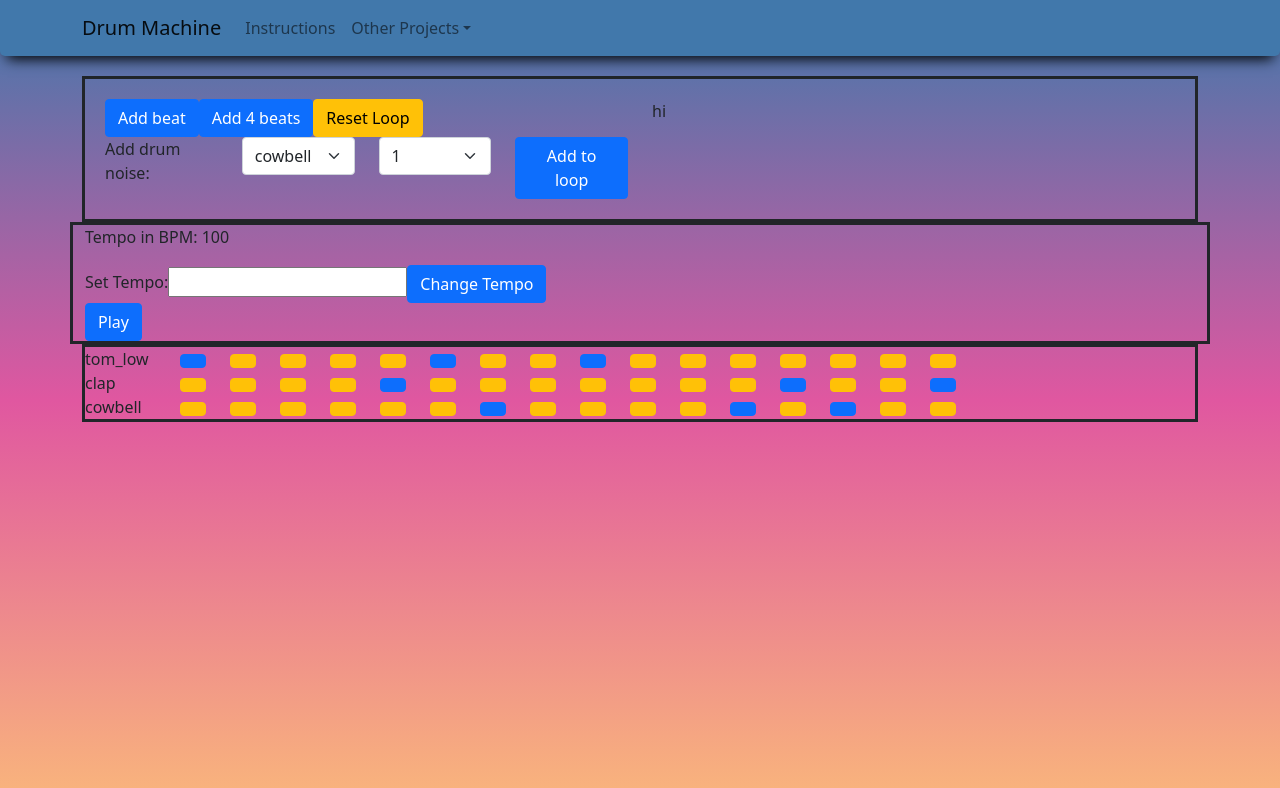
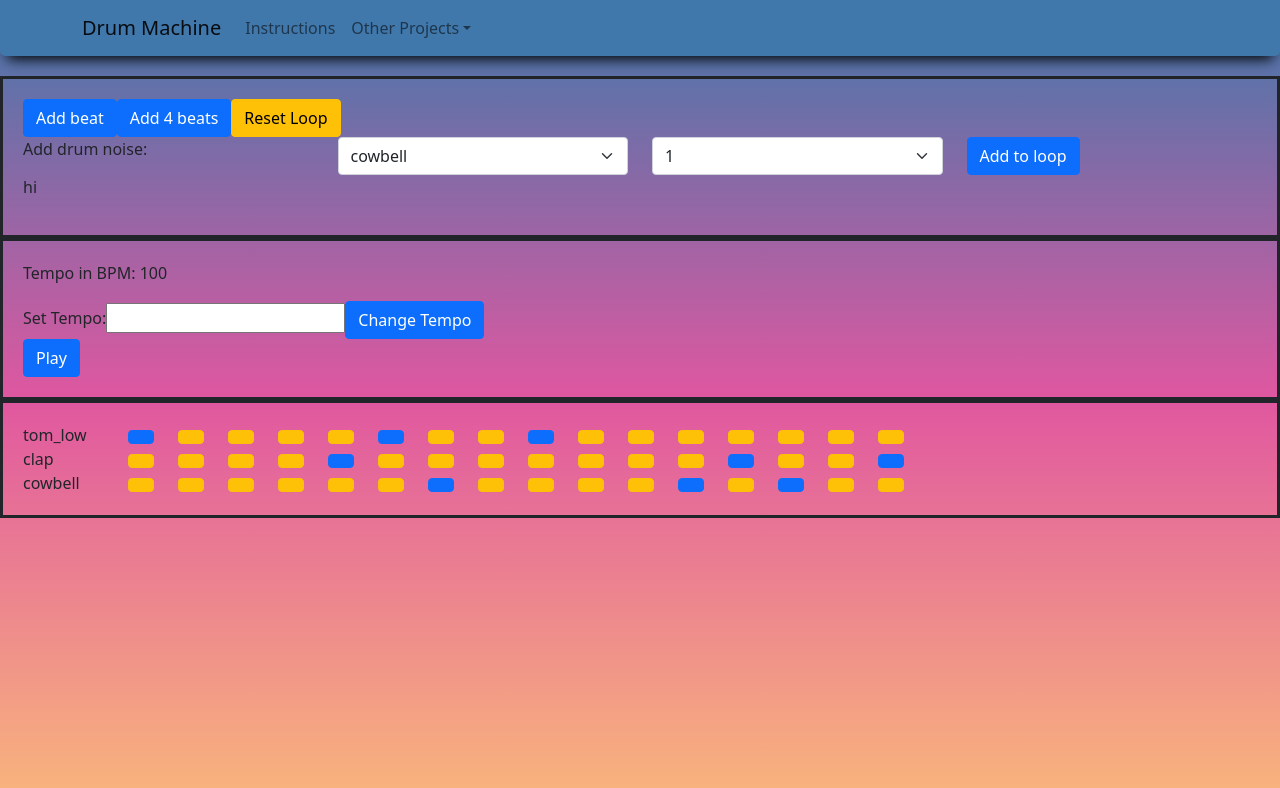
Before and after one commit to professional-pigeon/react-music-app, a React (Create React App) app: page / in a window 1280 px wide. Shown: the top 788 px of the page. Built offline with nearby package versions, Linux system fonts and the light colour scheme; no server answers.

Commit message:
add flex box, main and sub-main to div classes

```diff
--- a/src/App.css
+++ b/src/App.css
@@ -32,3 +32,12 @@ body {
   height: 100px;
   padding: 20px 20px 20px 20px;
 }
+
+.main {
+  display: flex;
+  align-items: center;
+  flex-direction: column;
+}
+.sub-main {
+  width: 100%;
+}
--- a/src/App.js
+++ b/src/App.js
@@ -9,9 +9,9 @@ function App() {
   return (
     <div>
       <HeaderControl />
-      <Container>
+      <div className='main'>
         <SoundControl />
-      </Container>
+      </div>
     </div>
   );
 }
--- a/src/components/SoundControl.js
+++ b/src/components/SoundControl.js
@@ -98,9 +98,7 @@ class SoundControl extends React.Component {
     let playInstrument = this.state.instrument
     return (
     <React.Fragment>
-      <div style={{ borderStyle: 'solid', height: 'fit-content' }} id="buttonRow">
-        <Row>
-          <Col>
+      <div style={{ borderStyle: 'solid', height: 'fit-content' }} id="buttonRow" className='sub-main'>
             <Button variant="primary" onClick={() => this.addBeat()}>Add beat</Button>
             <Button variant="primary" onClick={() => this.addBar()}>Add 4 beats</Button>
             <Button variant="warning" onClick={()=> this.resetLoop()}>Reset Loop</Button>
@@ -110,13 +108,8 @@ class SoundControl extends React.Component {
             addInstrument={this.addInstrumentToSpace}
             drums={drumMachine}
           />
-          </Col>
-          <Col>
             <Presets />
-          </Col>
-        </Row>
       </div>
-      <Row>
         <Player
           useTempo={useTempo}
           setNewTempo={this.setTempo}
@@ -126,7 +119,6 @@ class SoundControl extends React.Component {
           intervalID={this.state.intervalID}
           playInstrument={playInstrument}
         />
-      </Row>
       <NoteVisual
         playInstrument={playInstrument}
         addInstrument={this.addInstrumentToSpace}
--- a/src/components/display/NoteVisual.js
+++ b/src/components/display/NoteVisual.js
@@ -42,7 +42,7 @@ function NoteVisual(props) {
   }
 
 return (
-  <div style={{ borderStyle: 'solid'}}>
+  <div style={{ borderStyle: 'solid', height: 'fit-content' }} id="buttonRow" className='sub-main'>
     {createInstrumentList(props.playInstrument)}
   </div>
 )
--- a/src/components/display/Player.js
+++ b/src/components/display/Player.js
@@ -13,7 +13,7 @@ function Player(props) {
   let displayButton = (props.intervalID[0] !== undefined ? <Button id="stop-icon" onClick={() => props.stop(props.intervalID)}>{"Stop"}</Button> : <Button id="play-icon" onClick={() => props.play(props.playInstrument, props.useTempo)}>Play</Button> )
 
   return (
-    <div style={{ borderStyle: 'solid'}}>
+    <div style={{ borderStyle: 'solid', height: 'fit-content' }} id="buttonRow" className='sub-main'>
       <p>Tempo in BPM: {props.useTempo}</p>
       <form onSubmit={handleTempoChange}>
         <label>Set Tempo:</label>
```
Also changed, not shown: 1 other file (tests, documents, lock files or other folders).
